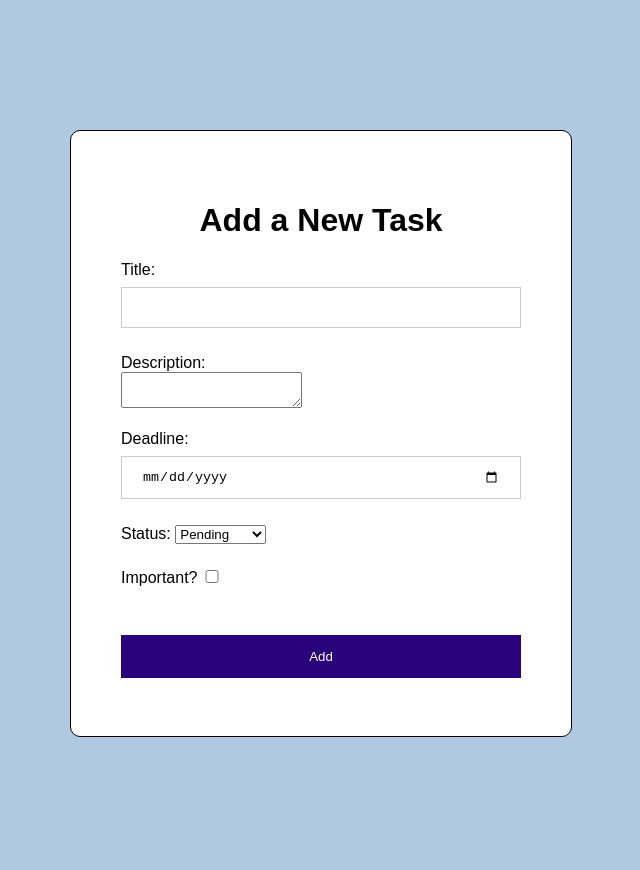
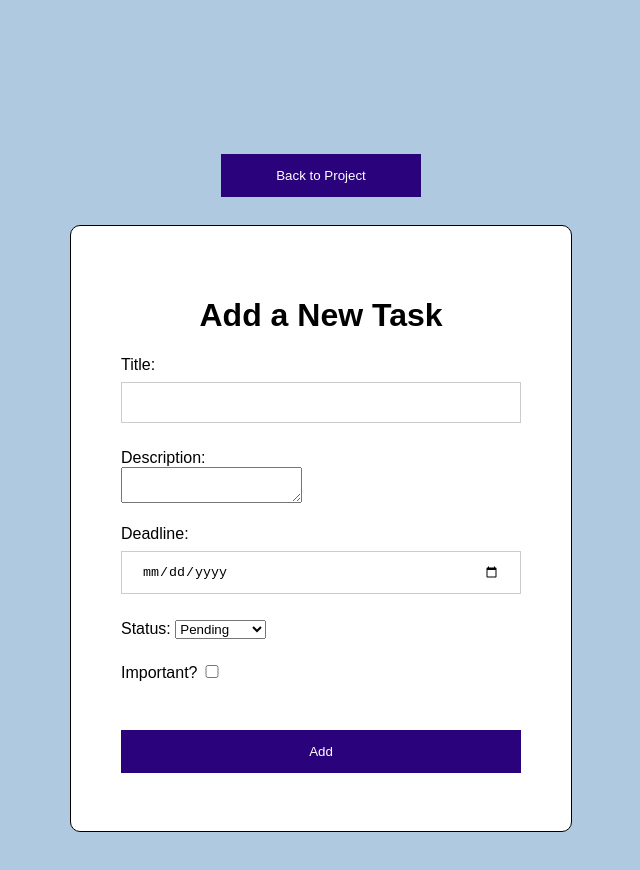
Before and after one commit to hudasul/task-manager-front-end, a React (Vite) app: page /project/1/new-task in a window 1280 px wide. Shown: the top 870 px of the page, without its empty margins (319-959 px from the left). Before the commit the page ends 800 px from the top, so only its background shows below. Built offline with nearby package versions, Linux system fonts and the light colour scheme; no server answers.

Commit message:
added button for navigation between components and styled it

```diff
--- a/src/components/projectComponents/ProjectTaskForm.jsx
+++ b/src/components/projectComponents/ProjectTaskForm.jsx
@@ -63,7 +63,19 @@ const ProjectTaskForm = ({ token }) => {
 
   return (
     <>
+    <br />
+    <br />
+    <button
+        id="back-to-project-btn"
+        onClick={() => {
+          navigate(`/project/${projectId}/task`);
+        }}
+      >
+        Back to Project
+      </button>
+
      <div className="all-project-task-form">
+
       <div className="project-task-form-container">
       {taskId? <h1>Update Task</h1> : <h1>Add a New Task</h1>}
 
--- a/src/components/style/projectStyle/ProjectTasksForm.css
+++ b/src/components/style/projectStyle/ProjectTasksForm.css
@@ -42,3 +42,13 @@
 .project-task-importance input{
     width: 20px;
 }
+
+#back-to-project-btn{
+    background-color: #2a037c;
+    color: white;
+    padding: 14px 20px;
+    margin: 8px 0;
+    border: none;
+    cursor: pointer;
+    width: 200px;
+}
```
